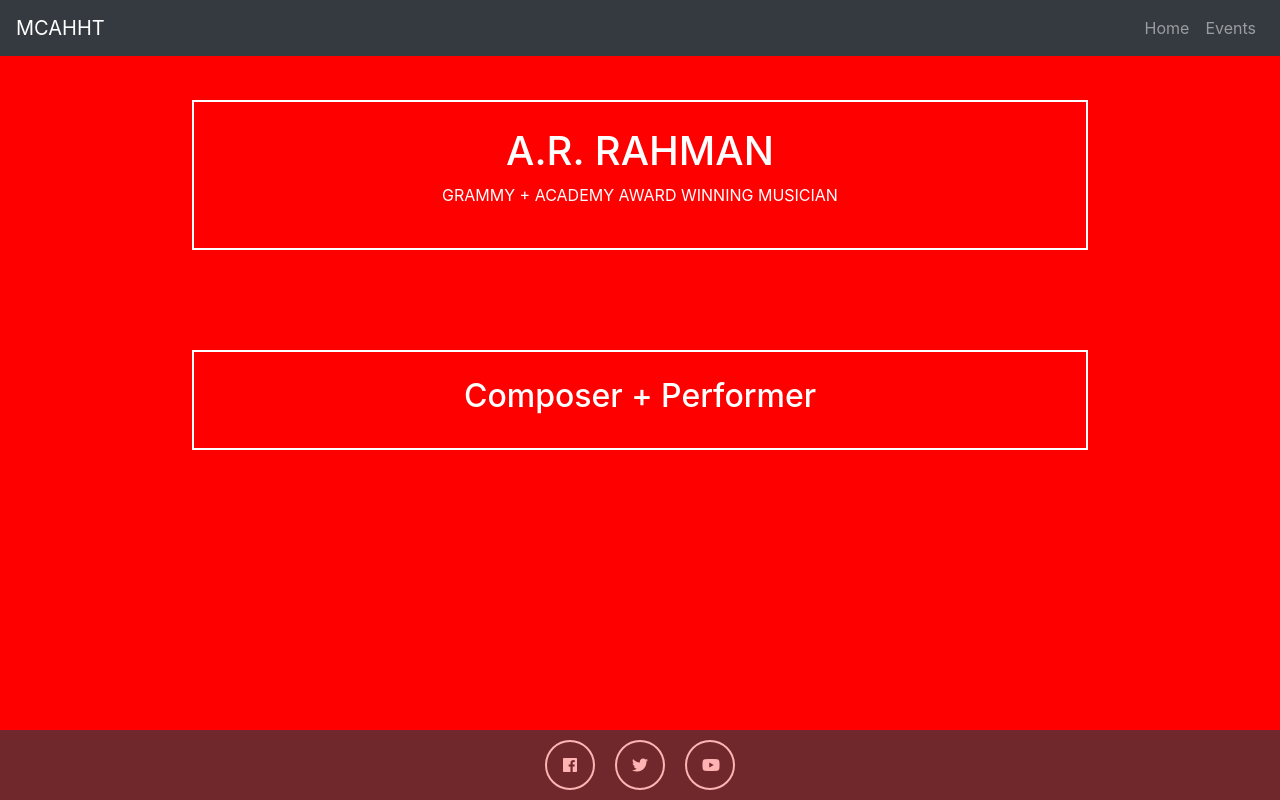
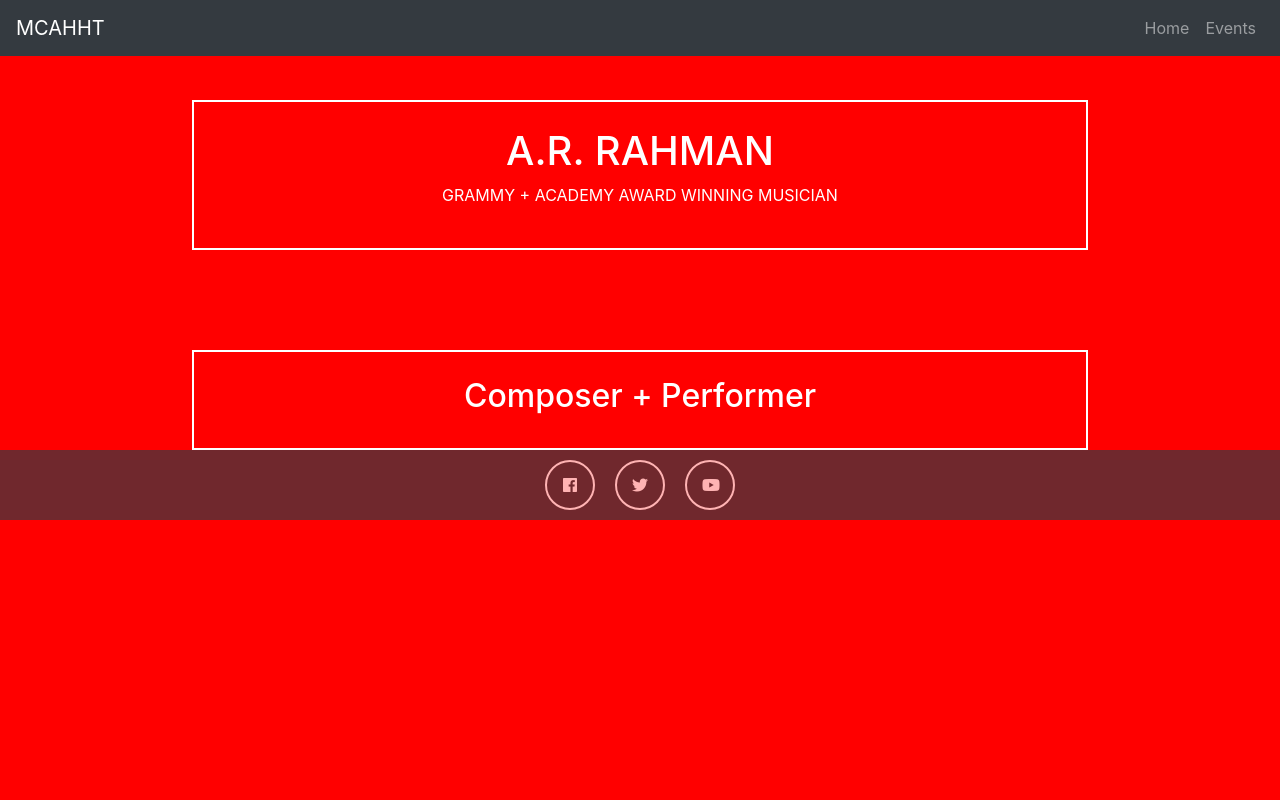
Before and after one commit to sfshameem5/temp-project, a plain HTML site: page index.html in a window 1280 px wide. Drawn offline with nearby package versions, Linux system fonts and the light colour scheme.

Commit message:
removed fixed footer

```diff
--- a/assets/css/style.css
+++ b/assets/css/style.css
@@ -4,6 +4,7 @@
 
 body {
   background: red;
+  padding-bottom: 100px;
 }
 
 /**********
@@ -56,7 +57,6 @@
 ***********/
 
 footer {
-  position: relative;
   min-height: 50px;
   text-align: center;
 }
--- a/index.html
+++ b/index.html
@@ -47,7 +47,7 @@
     </div>
   </div>
 
-  <footer class="bg-dark fixed-bottom">
+  <footer class="bg-dark">
     <div class="container">
       <div class="row">
         <a href="#" class="ml-auto">
```
